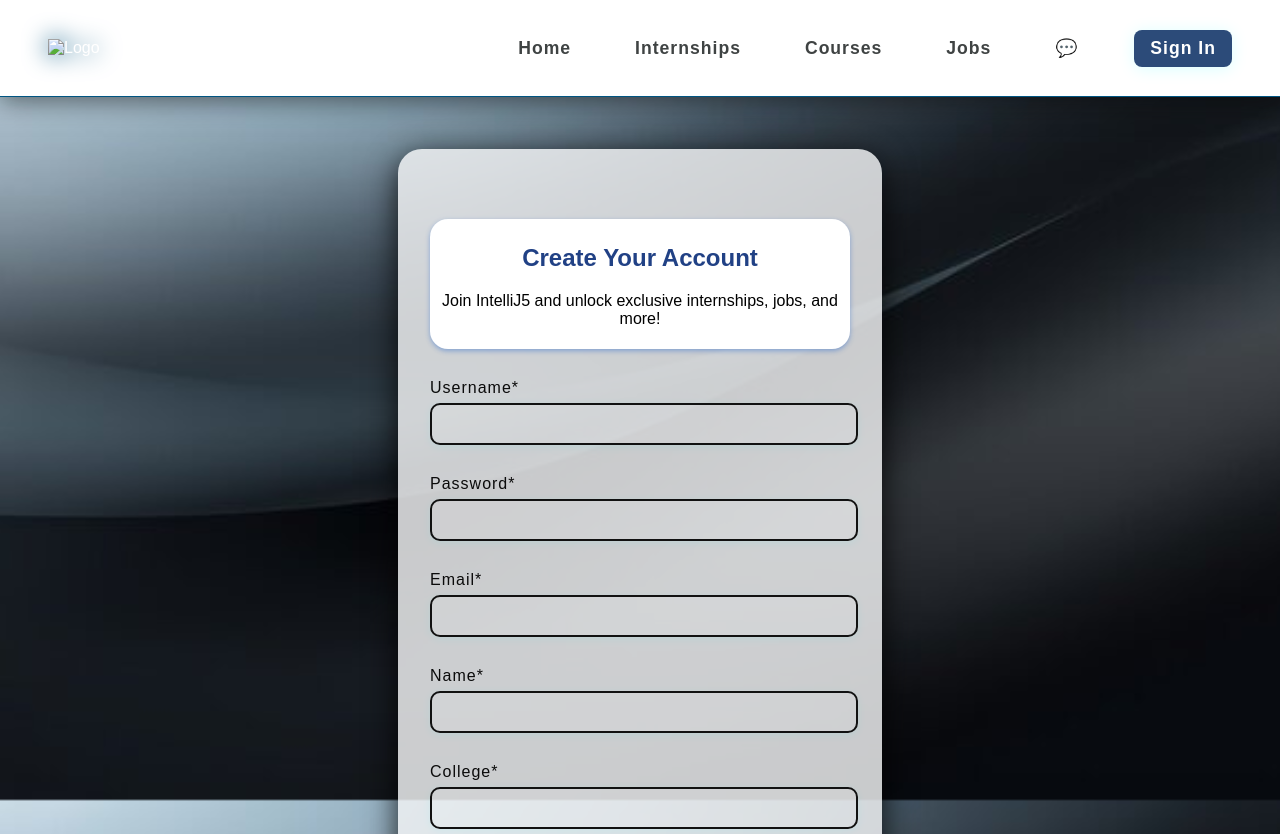
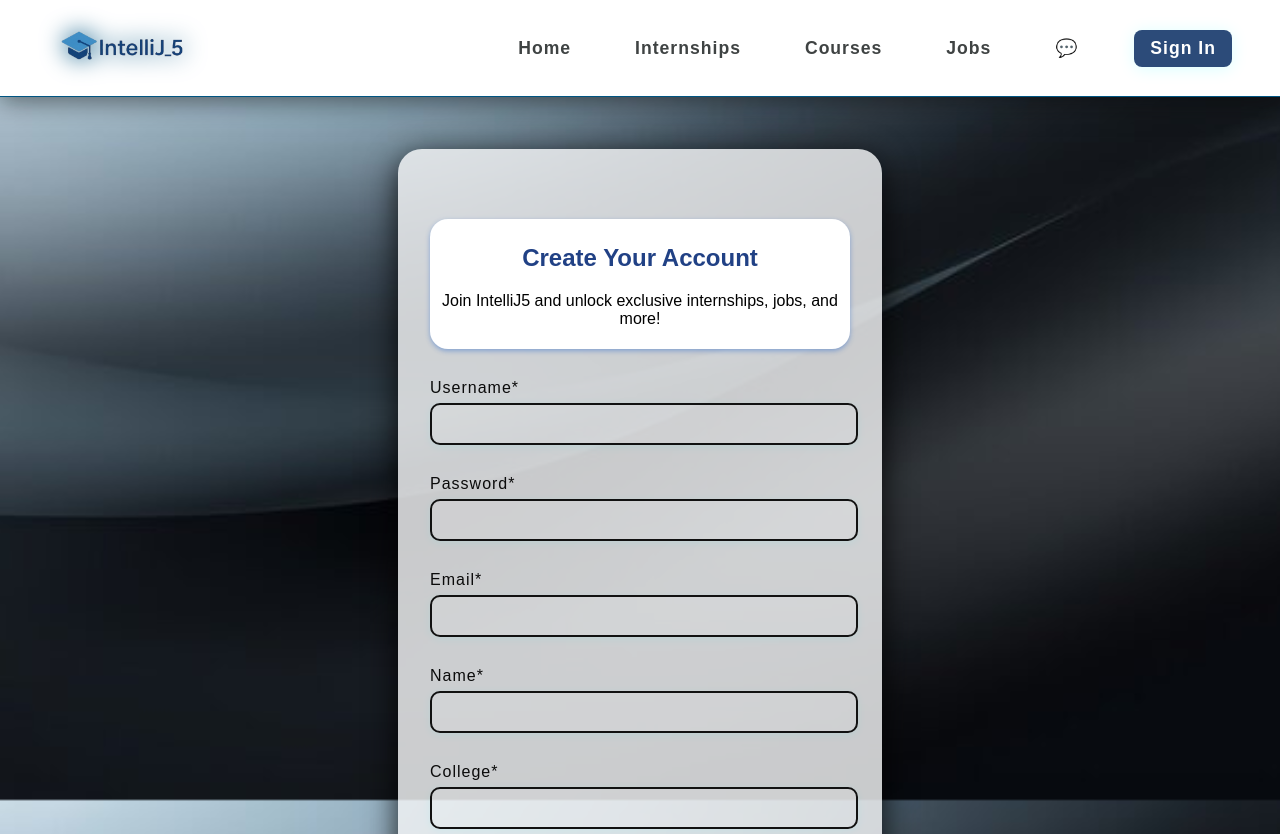
Before and after one commit to vivekyadav389/IntelliJ_5, a website: page src/views/SignUp.html in a window 1280 px wide. Shown: the top 834 px of the page. Drawn offline with Linux system fonts and the light colour scheme.

Commit message:
Initial commit

```diff
--- a/src/views/SignUp.html
+++ b/src/views/SignUp.html
@@ -11,7 +11,7 @@
 <body class="SignUp-bg">
     <header class="main-header">
         <div class="logo">
-            <img src="../uploads/PHOTO-2025-06-26-15-09-41-removebg-preview.png" alt="Logo" class="logo-img">
+            <img src="../public/PHOTO-2025-06-26-15-09-41-removebg-preview.png" alt="Logo" class="logo-img">
         </div>
         <nav>
             <ul>
```
Also changed, not shown: src/views/profile.html (+1 -1 lines).
